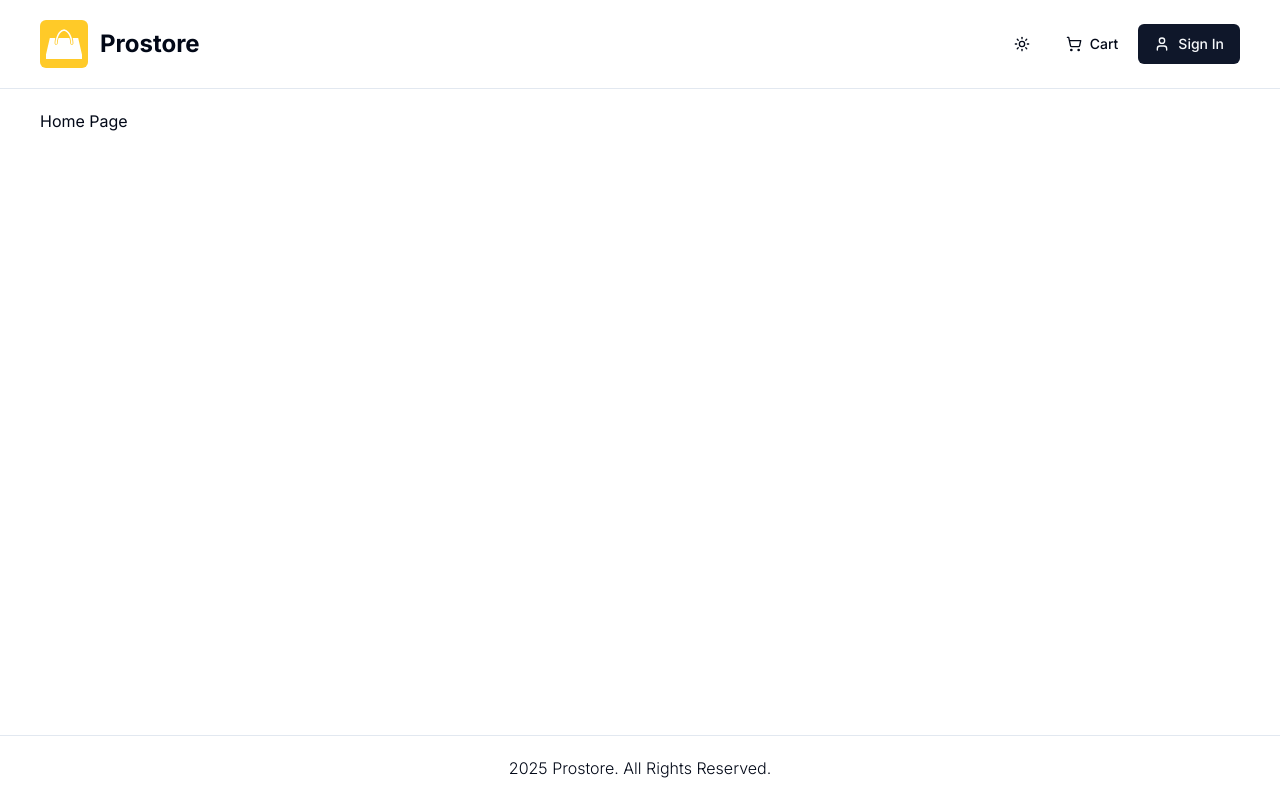
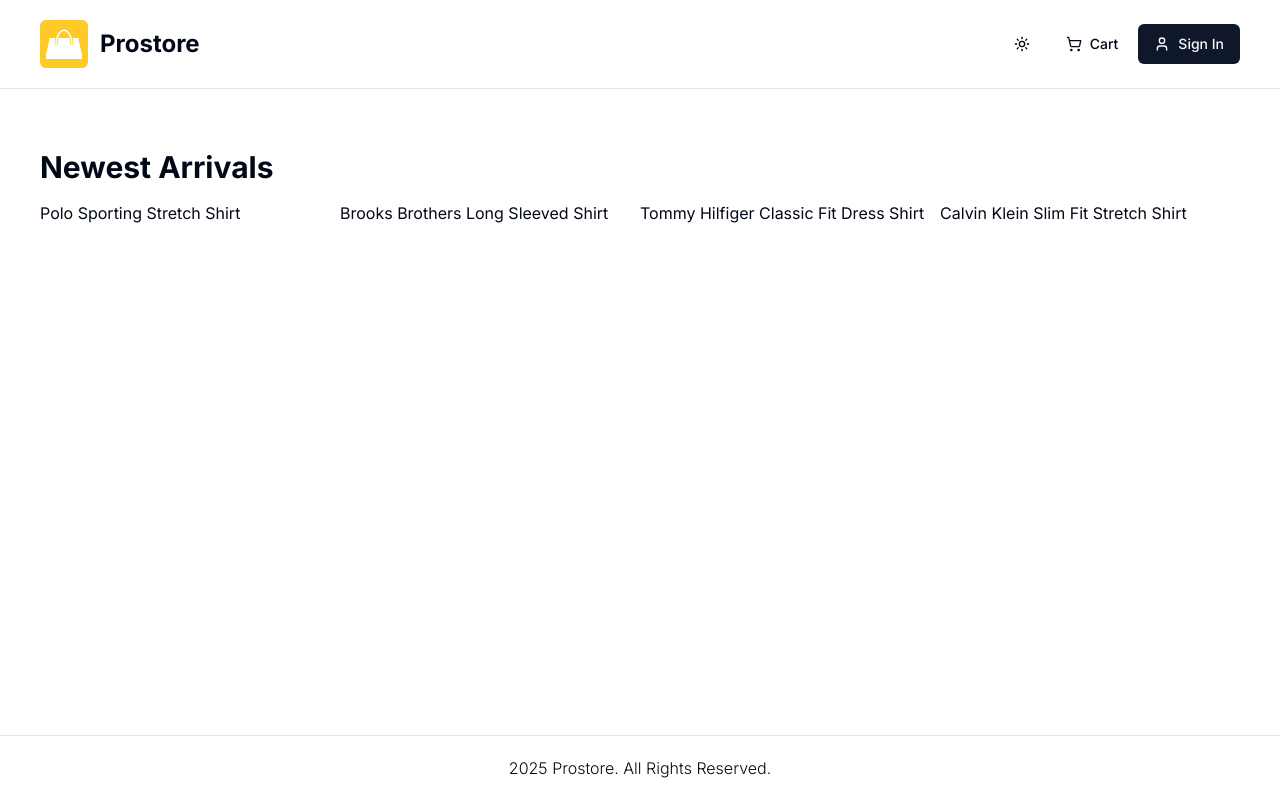
Before and after one commit to geramrico/next15-ecomm, a Next.js app: page / in a window 1280 px wide. Built offline with nearby package versions, Linux system fonts and the light colour scheme; no server answers.

Commit message:
create product list, add sample data in ts file

```diff
--- a/app/(root)/page.tsx
+++ b/app/(root)/page.tsx
@@ -1,9 +1,16 @@
-const delay = (ms: number | undefined) =>
-  new Promise((resolve) => setTimeout(resolve, ms))
+import ProductList from '@/components/shared/product/product-list'
+import sampleData from '@/db/sample-data'
 
 const Home = async () => {
-  //await delay(2000)
-  return <>Home Page</>
+  return (
+    <>
+      <ProductList
+        data={sampleData.products}
+        title='Newest Arrivals'
+        limit={4}
+      />
+    </>
+  )
 }
 
 export default Home
--- /dev/null
+++ b/components/shared/product/product-list.tsx
@@ -0,0 +1,35 @@
+import path from 'path'
+
+const ProductList = ({
+  data,
+  title,
+  limit,
+}: {
+  data: any
+  title?: string //optional
+  limit?: number //optional
+}) => {
+  /* Only show data up to limit */
+  const limitedData = limit ? data.slice(0, limit) : data
+  return (
+    <div className='my-10'>
+      <h2 className='h2-bold mb-4'>{title}</h2>
+
+      {/* Conditionally show product list of there's data */}
+      {data.length > 0 ? (
+        /* more columns with bigger screen size, less than sm is 1 col */
+        <div className='grid grid-cols-1 sm:grid-cols-2 md:grid-cols-3 lg:grid-cols-4'>
+          {limitedData.map((product: any) => (
+            <p key={product.slug}>{product.name}</p>
+          ))}
+        </div>
+      ) : (
+        <div>
+          <p>No products found</p>
+        </div>
+      )}
+    </div>
+  )
+}
+
+export default ProductList
--- /dev/null
+++ b/db/sample-data.ts
@@ -0,0 +1,108 @@
+const sampleData = {
+  products: [
+    {
+      name: 'Polo Sporting Stretch Shirt',
+      slug: 'polo-sporting-stretch-shirt',
+      category: "Men's Dress Shirts",
+      description: 'Classic Polo style with modern comfort',
+      images: [
+        '/images/sample-products/p1-1.jpg',
+        '/images/sample-products/p1-2.jpg',
+      ],
+      price: 59.99,
+      brand: 'Polo',
+      rating: 4.5,
+      numReviews: 10,
+      stock: 5,
+      isFeatured: true,
+      banner: 'banner-1.jpg',
+    },
+    {
+      name: 'Brooks Brothers Long Sleeved Shirt',
+      slug: 'brooks-brothers-long-sleeved-shirt',
+      category: "Men's Dress Shirts",
+      description: 'Timeless style and premium comfort',
+      images: [
+        '/images/sample-products/p2-1.jpg',
+        '/images/sample-products/p2-2.jpg',
+      ],
+      price: 85.9,
+      brand: 'Brooks Brothers',
+      rating: 4.2,
+      numReviews: 8,
+      stock: 10,
+      isFeatured: true,
+      banner: 'banner-2.jpg',
+    },
+    {
+      name: 'Tommy Hilfiger Classic Fit Dress Shirt',
+      slug: 'tommy-hilfiger-classic-fit-dress-shirt',
+      category: "Men's Dress Shirts",
+      description: 'A perfect blend of sophistication and comfort',
+      images: [
+        '/images/sample-products/p3-1.jpg',
+        '/images/sample-products/p3-2.jpg',
+      ],
+      price: 99.95,
+      brand: 'Tommy Hilfiger',
+      rating: 4.9,
+      numReviews: 3,
+      stock: 0,
+      isFeatured: false,
+      banner: null,
+    },
+    {
+      name: 'Calvin Klein Slim Fit Stretch Shirt',
+      slug: 'calvin-klein-slim-fit-stretch-shirt',
+      category: "Men's Dress Shirts",
+      description: 'Streamlined design with flexible stretch fabric',
+      images: [
+        '/images/sample-products/p4-1.jpg',
+        '/images/sample-products/p4-2.jpg',
+      ],
+      price: 39.95,
+      brand: 'Calvin Klein',
+      rating: 3.6,
+      numReviews: 5,
+      stock: 10,
+      isFeatured: false,
+      banner: null,
+    },
+    {
+      name: 'Polo Ralph Lauren Oxford Shirt',
+      slug: 'polo-ralph-lauren-oxford-shirt',
+      category: "Men's Dress Shirts",
+      description: 'Iconic Polo design with refined oxford fabric',
+      images: [
+        '/images/sample-products/p5-1.jpg',
+        '/images/sample-products/p5-2.jpg',
+      ],
+      price: 79.99,
+      brand: 'Polo',
+      rating: 4.7,
+      numReviews: 18,
+      stock: 6,
+      isFeatured: false,
+      banner: null,
+    },
+    {
+      name: 'Polo Classic Pink Hoodie',
+      slug: 'polo-classic-pink-hoodie',
+      category: "Men's Sweatshirts",
+      description: 'Soft, stylish, and perfect for laid-back days',
+      images: [
+        '/images/sample-products/p6-1.jpg',
+        '/images/sample-products/p6-2.jpg',
+      ],
+      price: 99.99,
+      brand: 'Polo',
+      rating: 4.6,
+      numReviews: 12,
+      stock: 8,
+      isFeatured: true,
+      banner: null,
+    },
+  ],
+}
+
+export default sampleData
```
